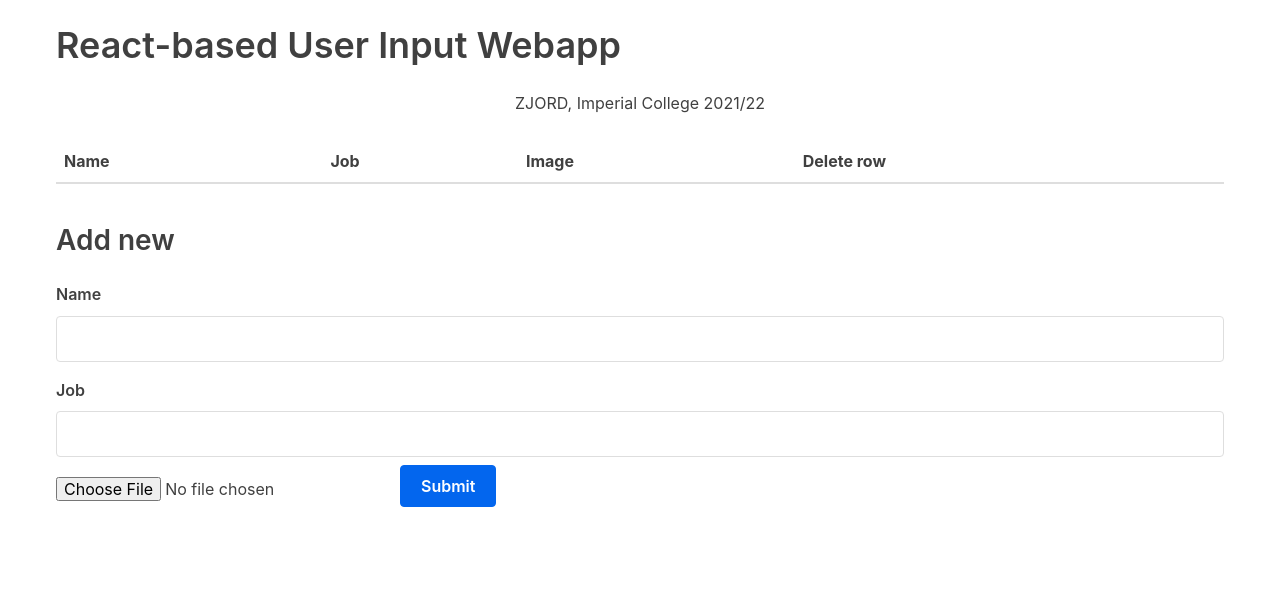
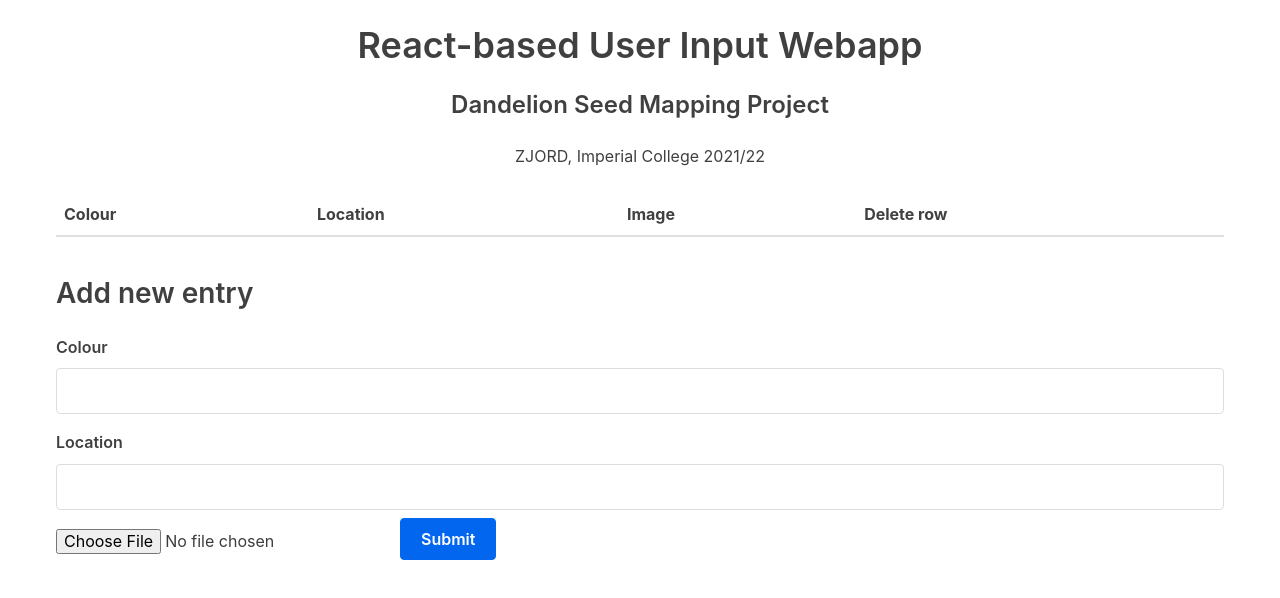
Before and after one commit to zjord/seed_map_submission, a React (Create React App) app: page / in a window 1280 px wide. Shown: the top 598 px of the page. Built offline with nearby package versions, Linux system fonts and the light colour scheme.

Commit message:
form cleanup v1

```diff
--- a/package.json
+++ b/package.json
@@ -9,6 +9,7 @@
     "react": "^17.0.2",
     "react-dom": "^17.0.2",
     "react-scripts": "^3.4.4",
+    "reactjs-popup": "^2.0.5",
     "web-vitals": "^1.1.2"
   },
   "scripts": {
--- a/src/App.js
+++ b/src/App.js
@@ -1,44 +1,50 @@
+// based on tutorial from https://www.taniarascia.com/getting-started-with-react/
+
 import React, {Component} from 'react'
 import Table from './Table'
 import Form from "./Form";
 
-class App extends Component {
+export default class App extends Component {
+    //TODO add comments dawg
+    // add references on copied Tania files
+
     state = {
-        characters: [],
+        dData: [],
     }
 
-    removeCharacter = index => {
-        const {characters} = this.state
+    remove_dData = index => {
+        const {dData} = this.state
 
         this.setState({
-            characters: characters.filter((character, i) => {
+            dData: dData.filter((cdData, i) => {
                 return i !== index;
             })
         });
     }
 
-    handleSubmit = (character) => {
+    handleSubmit = (cdData) => {
         this.setState({
-            characters: [...this.state.characters, character],
+            dData: [...this.state.dData, cdData],
           })
     }
 
     render() {
-        const {characters} = this.state
+        const {dData} = this.state
 
         return (
             <div className="container">
-                <h1>React-based User Input Webapp</h1>
-                <p style={{textAlign: "center"}}>ZJORD, Imperial College 2021/22</p>
+                <h1 style={{textAlign: "center"}}>React-based User Input Webapp</h1>
+                <h4 style={{textAlign: "center"}}>Dandelion Seed Mapping Project</h4>
+                <p style={{textAlign: "center",}}>ZJORD, Imperial College 2021/22</p>
+
+
                 <Table
-                    characterData={characters}
-                    removeCharacter={this.removeCharacter} />
-                <h3>Add new</h3>
+                    dData={dData}
+                    remove_dData={this.remove_dData} />
+                <h3>Add new entry</h3>
                 <Form
                     handleSubmit={this.handleSubmit} />
             </div>
         )
     }
 }
-
-export default App
--- a/src/Form.js
+++ b/src/Form.js
@@ -1,15 +1,15 @@
+// based on tutorial from https://www.taniarascia.com/getting-started-with-react/
 import React, {Component} from "react";
 
-class Form extends Component {
+export default class Form extends Component { // Form: class component
     initialState = {
-        name: '',
-        job: '',
-        imgurl:'',
+        col: '',
+        loc: '',
+        img:'',
     }
-
     state = this.initialState
 
-    handleChange = (event) => {
+    handleDataChange = (event) => {
         const {name, value} = event.target
         this.setState({
             [name]: value,
@@ -17,10 +17,10 @@
     }
 
     handleImgChange = (event) => {
-        const imgurl = event.target.files[0]
-        console.log(imgurl)
+        const img = event.target.files[0]
+        console.log(img)
         this.setState({
-            imgurl: imgurl,
+            img: img,
         })
     }
 
@@ -33,40 +33,48 @@
     }
 
     submitForm = () => {
-        this.props.handleSubmit(this.state)
-        this.setState(this.initialState)
+        // console.log(this.state)
+        //TODO automize empty data handling for all states
+        if ( (this.state.col && this.state.loc && this.state.img ) === '' ){
+            alert("empty form box! :(")
+        } else { this.props.handleSubmit(this.state) }
+
+        this.setState(this.initialState) // clears form
+        document.getElementById('fileB').value= null; // resets fileButton text to "No file chosen"
+
     }
 
     render() {
-        const {name, job} = this.state;
+        const {col, loc} = this.state; //img unused
 
         return (
             <form>
-                <label htmlFor="name">Name</label>
+                <label htmlFor="col">Colour</label>
                 <input
                     type="text"
-                    name="name"
-                    id="name"
-                    value={name}
-                    onChange={this.handleChange}
+                    name="col"
+                    id="col"
+                    value={col}
+                    onChange={this.handleDataChange}
                     onKeyDown={this.handleKeypress}/>
-                <label htmlFor="job">Job</label>
+                <label htmlFor="loc">Location</label>
                 <input
                     type="text"
-                    name="job"
-                    id="job"
-                    value={job}
-                    onChange={this.handleChange}
+                    name="loc"
+                    id="loc"
+                    value={loc}
+                    onChange={this.handleDataChange}
                     onKeyDown={this.handleKeypress}/>
                 <input
-                    accept="image/*" type="file"
+                    accept="image/*"
+                    type="file"
+                    id="fileB"
                     onChange={this.handleImgChange}/>
                 <input
                     type="button"
                     value="Submit"
-                    onClick={this.submitForm} />
+                    onClick={this.submitForm}/>
             </form>
         )
     }
 }
-export default Form
--- a/src/Table.js
+++ b/src/Table.js
@@ -1,11 +1,12 @@
-import React, {Component} from 'react'
+// based on tutorial from https://www.taniarascia.com/getting-started-with-react/
+import React from 'react'
 
-const TableHeader = () => {
+const TableHeader = () => { // Table: functional components
     return(
         <thead>
         <tr>
-            <th>Name</th>
-            <th>Job</th>
+            <th>Colour</th>
+            <th>Location</th>
             <th>Image</th>
             <th>Delete row</th>
         </tr>
@@ -13,14 +14,14 @@
     )
 }
 const TableBody = (props) => {
-    const rows = props.characterData.map((row, index) => {
+    const rows = props.dData.map((row, index) => {
         return (
             <tr key={index}>
-                <td>{row.name}</td>
-                <td>{row.job}</td>
-                <td><img src={URL.createObjectURL(row.imgurl)} alt="ImgSubmission" height={100}/></td>
+                <td>{row.col}</td>
+                <td>{row.loc}</td>
+                <td><img src={URL.createObjectURL(row.img)} alt="ImgSubmission" height={100}/></td>
                 <td>
-                    <button onClick={() => props.removeCharacter(index)}>X</button>
+                    <button onClick={() => props.remove_dData(index)}>X</button>
                 </td>
             </tr>
         );
@@ -28,14 +29,15 @@
     return <tbody>{rows}</tbody>
 }
 const Table = (props) => {
-    const {characterData, removeCharacter} = props
+    const {dData, remove_dData} = props
 
     return (
         <table>
             <TableHeader />
-            <TableBody characterData={characterData} removeCharacter={removeCharacter} />
+            <TableBody dData={dData} remove_dData={remove_dData} />
         </table>
     )
 }
 
+// const ("state" less components) need to be declared and exported afterwards
 export default Table
--- a/src/index.css
+++ b/src/index.css
@@ -186,6 +186,9 @@
 input {
   /* 1 */
   overflow: visible;
+}
+input[type='file'] {
+  color: rgba(60,60,60,1)
 }
 
 /**
--- a/src/index.js
+++ b/src/index.js
@@ -1,4 +1,6 @@
-import React, {Component} from 'react'
+//Reference X - taken from https://www.taniarascia.com/getting-started-with-react/
+
+import React from 'react'
 import ReactDOM from 'react-dom'
 import App from './App'
 import './index.css'
```
Also changed, not shown: src/muhbike.jpg (deleted), 1 other file (tests, documents, lock files or other folders).
